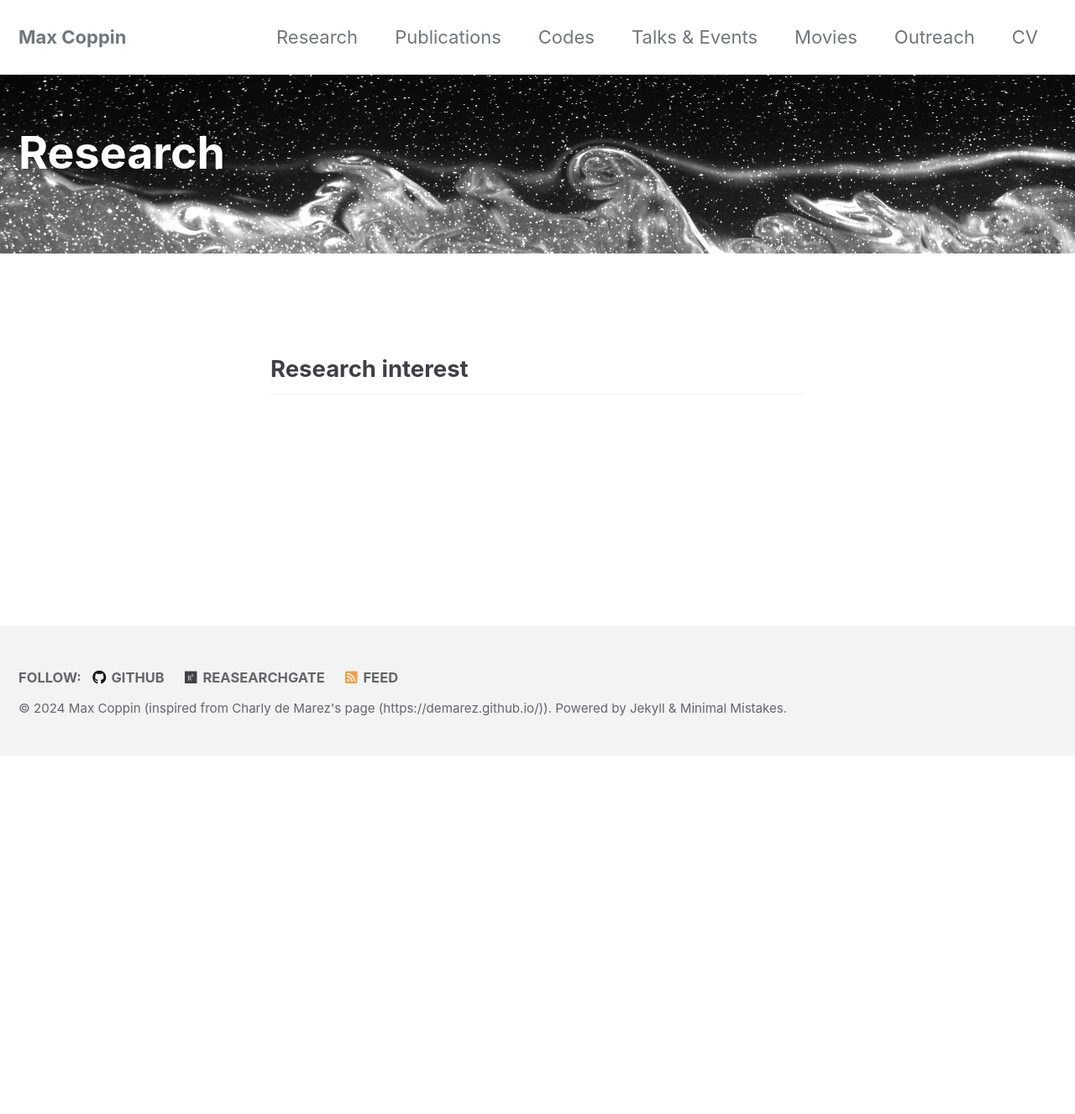
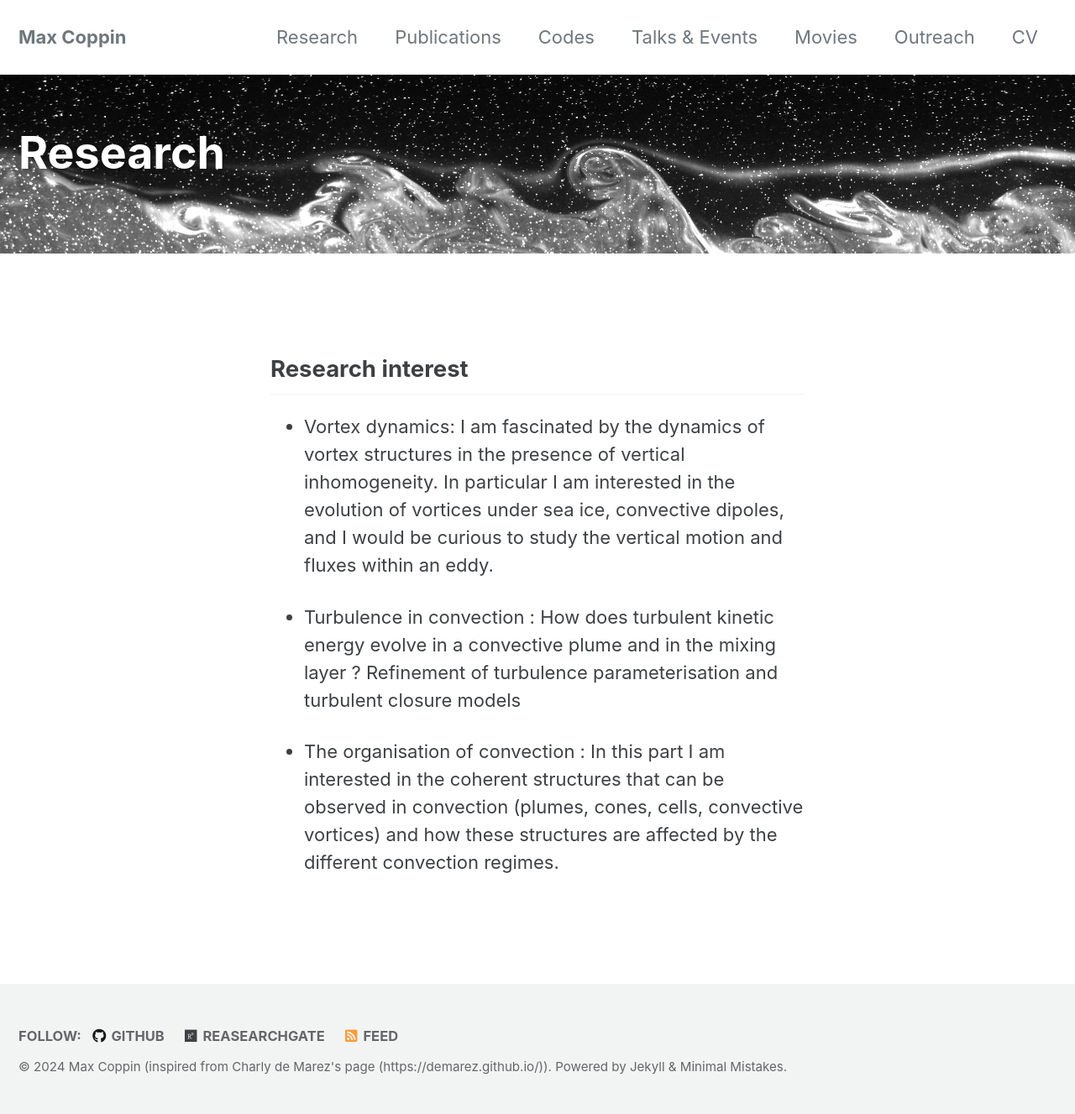
Before and after one commit to Max-Coppin/max-coppin.github.io, a Jekyll site: the page built from _pages/research.md, in a window 1280 px wide. Shown: the whole page at 84% size. Built offline with Jekyll 4.4.1, drawn with Linux system fonts in a browser that asks for light colours; cached includes are drawn as plain includes; before the commit the page ends 900 px from its top, so only the background shows below that.

Commit message:
cleaning of the pages

```diff
--- a/_pages/research.md
+++ b/_pages/research.md
@@ -11,3 +11,13 @@ header:
 
 ---
 ## Research interest
+- Vortex dynamics:
+I am fascinated by the dynamics of vortex structures in the presence of vertical inhomogeneity.
+In particular I am interested in the evolution of vortices under sea ice, convective dipoles, and I would be curious to study the vertical motion and fluxes within an eddy.
+
+- Turbulence in convection :
+How does turbulent kinetic energy evolve in a convective plume and in the mixing layer ?
+Refinement of turbulence parameterisation and turbulent closure models
+
+- The organisation of convection :
+In this part I am interested in the coherent structures that can be observed in convection (plumes, cones, cells, convective vortices) and how these structures are affected by the different convection regimes.
```
Also changed, not shown: _pages/Movie.md (+2 -2 lines), _pages/codes.md (+0 -3 lines), _pages/outreach.md (+0 -1 lines), _pages/publication.md (+2 -2 lines).
